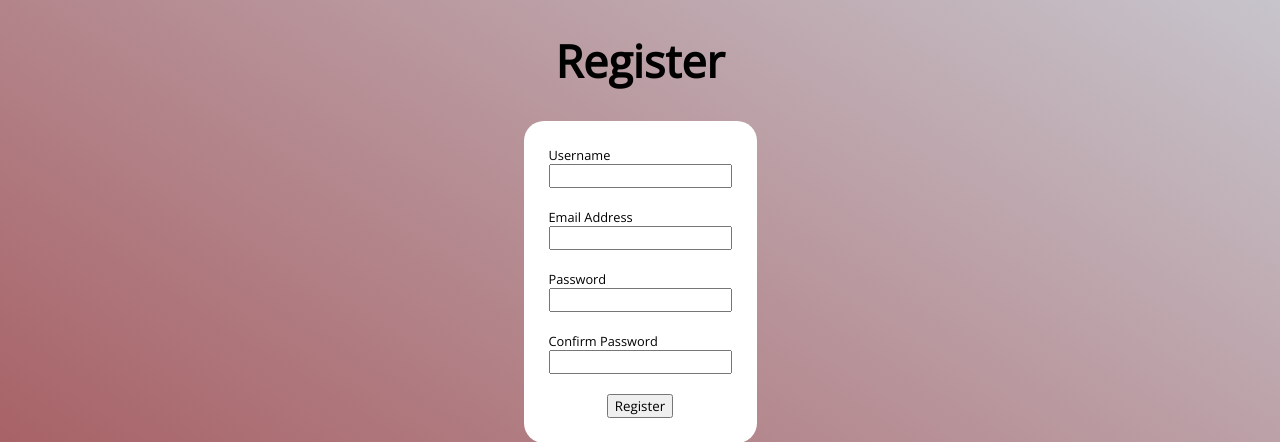
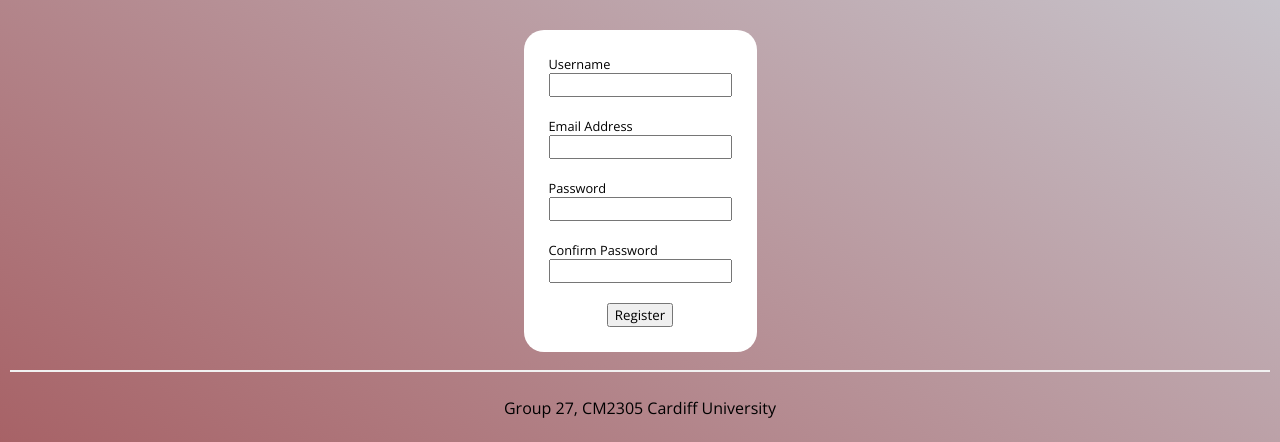
Before and after one commit to moahmed0987/abacws-advent, a Flask app: page /register in a window 1280 px wide. Shown: the part 191-633 px from the top of the page. Run offline with Flask 3, Linux system fonts and the light colour scheme; some libraries are stand-ins or nearby versions.

Commit message:
remove unnecessary title

```diff
--- a/advent_of_code/templates/register.html
+++ b/advent_of_code/templates/register.html
@@ -5,9 +5,6 @@
 {% endblock head %}
 
 {% block content %}
-<div class="title">
-    <h1>{{ title }}</h1>
-</div>
 
 <div class="form_container">
     <div class="form_wrapper">
```
